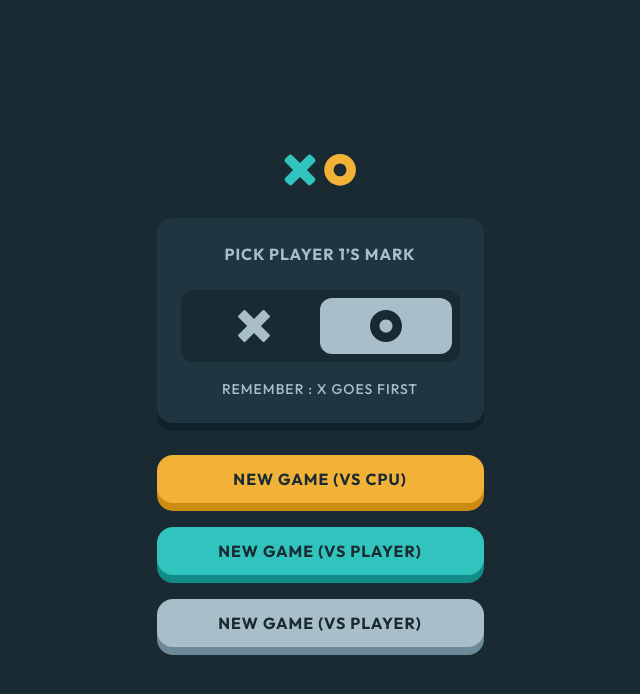
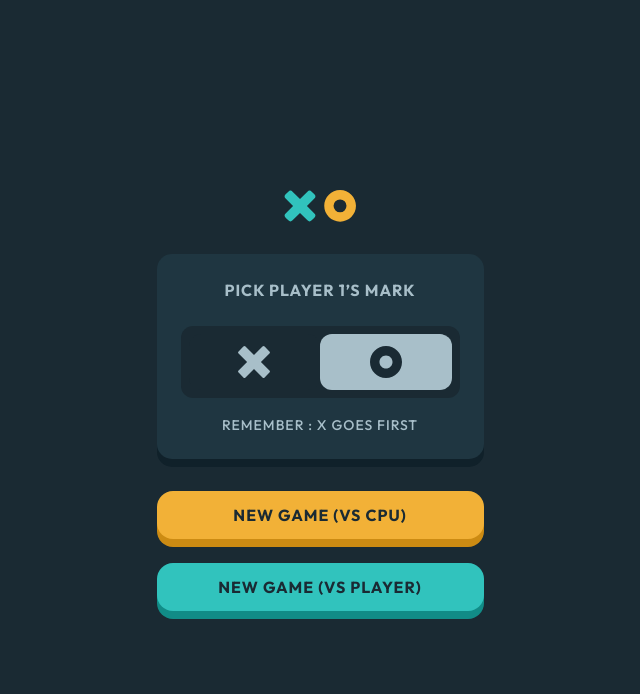
Before and after one commit to keremenen/modern-tic-tac-toe, a React (Vite) app: page / in a window 1280 px wide. Shown: the top 694 px of the page, without its empty margins (320-960 px from the left). Built offline with nearby package versions, Linux system fonts and the light colour scheme.

Commit message:
Create SettingsBoard component

```diff
--- a/src/App.tsx
+++ b/src/App.tsx
@@ -1,13 +1,9 @@
-import GameWariants from "./components/game-wariants";
-import Logo from "./components/logo";
-import MarkPicker from "./components/mark-picker";
+import SettingsBoard from "./components/settings-board";
 
 function App() {
   return (
     <section className="flex w-full max-w-[327px] flex-col gap-8">
-      <Logo />
-      <MarkPicker />
-      <GameWariants />
+      <SettingsBoard />
     </section>
   );
 }
--- a/src/components/game-wariants.tsx
+++ b/src/components/game-wariants.tsx
@@ -5,7 +5,6 @@ export default function GameWariants() {
     <div className="flex flex-col gap-6">
       <Button color="mango">NEW GAME (VS CPU)</Button>
       <Button color="turquoise">NEW GAME (VS PLAYER)</Button>
-      <Button color="gray">NEW GAME (VS PLAYER)</Button>
     </div>
   );
 }
--- /dev/null
+++ b/src/components/settings-board.tsx
@@ -0,0 +1,13 @@
+import Logo from "./logo";
+import MarkPicker from "./mark-picker";
+import GameWariants from "./game-wariants";
+
+export default function SettingsBoard() {
+  return (
+    <>
+      <Logo />
+      <MarkPicker />
+      <GameWariants />
+    </>
+  );
+}
```
